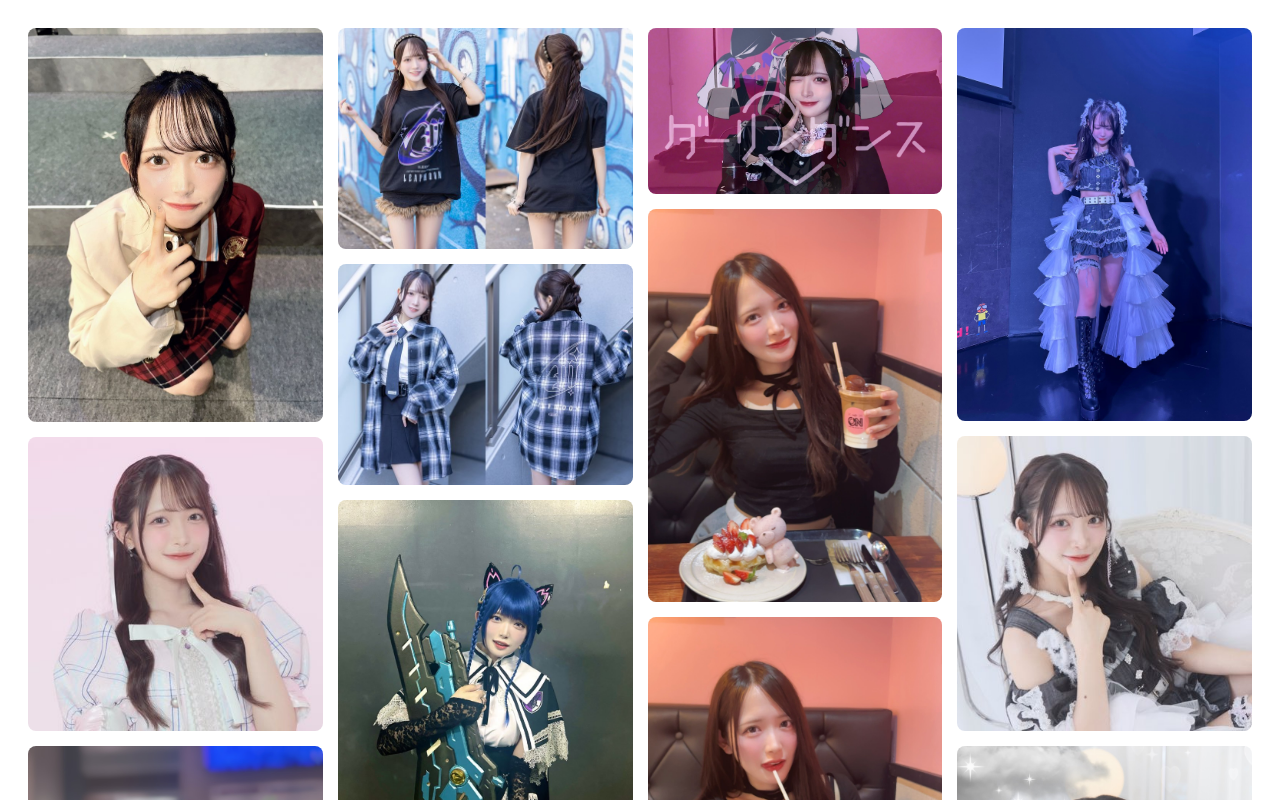
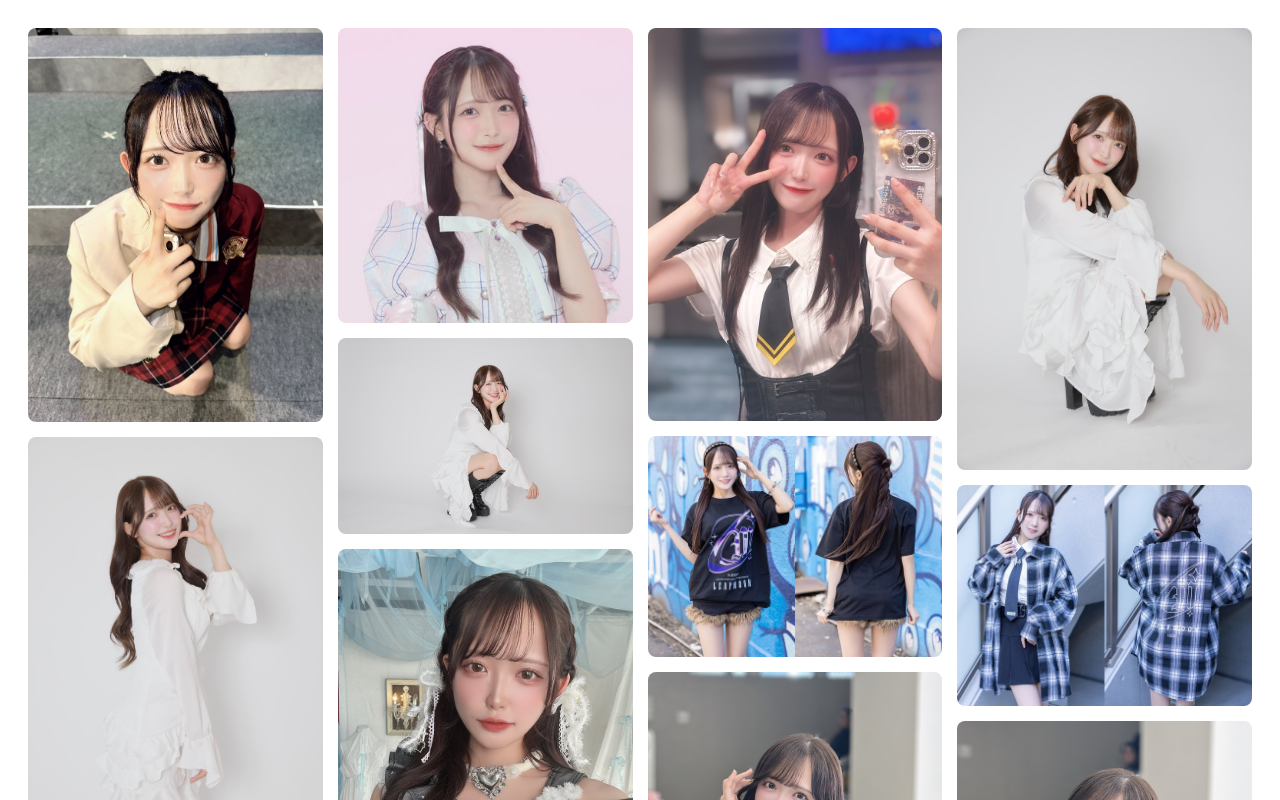
Before and after one commit to AkaraChen/hazuki, a Vue app: page / in a window 1280 px wide. Shown: the top 800 px of the page. Built offline with nearby package versions, Linux system fonts and the light colour scheme; the HTML template or start-up script is replaced by a standard one.

Commit message:
feat: implement responsive masonry layout with dynamic column distribution based on viewport width

```diff
--- a/src/App.vue
+++ b/src/App.vue
@@ -1,11 +1,15 @@
 <script setup lang="ts">
-import { ref, onMounted, onUnmounted, computed } from 'vue'
+import { ref, onMounted, onUnmounted, computed, reactive } from 'vue'
 import { images } from './images'
 
 // Pagination settings
 const pageSize = 12
 const currentPage = ref(1)
 const loading = ref(false)
+
+// Column settings
+const columnCount = ref(4) // Default column count
+const columns = reactive(Array(columnCount.value).fill().map(() => []))
 
 // Compute displayed images based on current page
 const displayedImages = computed(() => {
@@ -17,6 +21,44 @@ const hasMoreImages = computed(() => {
   return displayedImages.value.length < images.length
 })
 
+// Distribute images into columns
+const distributeImages = () => {
+  // Clear existing columns
+  columns.forEach(column => column.length = 0)
+
+  // Distribute images to columns (one by one to each column)
+  displayedImages.value.forEach((image, index) => {
+    const columnIndex = index % columnCount.value
+    columns[columnIndex].push(image)
+  })
+}
+
+// Update columns when window resizes
+const updateColumnCount = () => {
+  let newColumnCount = 4 // Default
+
+  if (window.innerWidth <= 480) {
+    newColumnCount = 1
+  } else if (window.innerWidth <= 768) {
+    newColumnCount = 2
+  } else if (window.innerWidth <= 1200) {
+    newColumnCount = 3
+  }
+
+  if (newColumnCount !== columnCount.value) {
+    columnCount.value = newColumnCount
+    // Resize columns array
+    while (columns.length > columnCount.value) {
+      columns.pop()
+    }
+    while (columns.length < columnCount.value) {
+      columns.push([])
+    }
+    // Redistribute images
+    distributeImages()
+  }
+}
+
 // Load more images when scrolled to bottom
 const loadMoreImages = () => {
   if (loading.value || !hasMoreImages.value) return
@@ -27,6 +69,7 @@ const loadMoreImages = () => {
   setTimeout(() => {
     currentPage.value++
     loading.value = false
+    distributeImages() // Redistribute images after loading more
   }, 500)
 }
 
@@ -42,21 +85,31 @@ const handleScroll = () => {
   }
 }
 
-// Setup and cleanup scroll event listener
+// Setup event listeners and initial distribution
 onMounted(() => {
   window.addEventListener('scroll', handleScroll)
+  window.addEventListener('resize', updateColumnCount)
+
+  // Initial setup
+  updateColumnCount()
+  distributeImages()
 })
 
 onUnmounted(() => {
   window.removeEventListener('scroll', handleScroll)
+  window.removeEventListener('resize', updateColumnCount)
 })
 </script>
 
 <template>
   <div class="waterfall-container">
     <div class="waterfall">
-      <div v-for="(image, key) in displayedImages" :key="key" class="waterfall-item">
-        <img :src="image" alt="waterfall image" />
+      <!-- Each column is a separate div -->
+      <div v-for="(column, colIndex) in columns" :key="'col-'+colIndex" class="waterfall-column">
+        <!-- Each image in the column -->
+        <div v-for="(image, imgIndex) in column" :key="'img-'+colIndex+'-'+imgIndex" class="waterfall-item">
+          <img :src="image" alt="waterfall image" />
+        </div>
       </div>
     </div>
 
@@ -81,16 +134,23 @@ onUnmounted(() => {
 }
 
 .waterfall {
-  column-count: 4; /* Default number of columns */
-  column-gap: 15px;
+  display: flex;
   width: 100%;
+  gap: 15px;
+}
+
+.waterfall-column {
+  flex: 1;
+  display: flex;
+  flex-direction: column;
+  gap: 15px;
 }
 
 .waterfall-item {
-  break-inside: avoid; /* Prevents item from breaking across columns */
-  margin-bottom: 15px;
   border-radius: 8px;
   overflow: hidden;
+  /* Each item maintains its position in its column */
+  position: relative;
 }
 
 .waterfall-item img {
```
